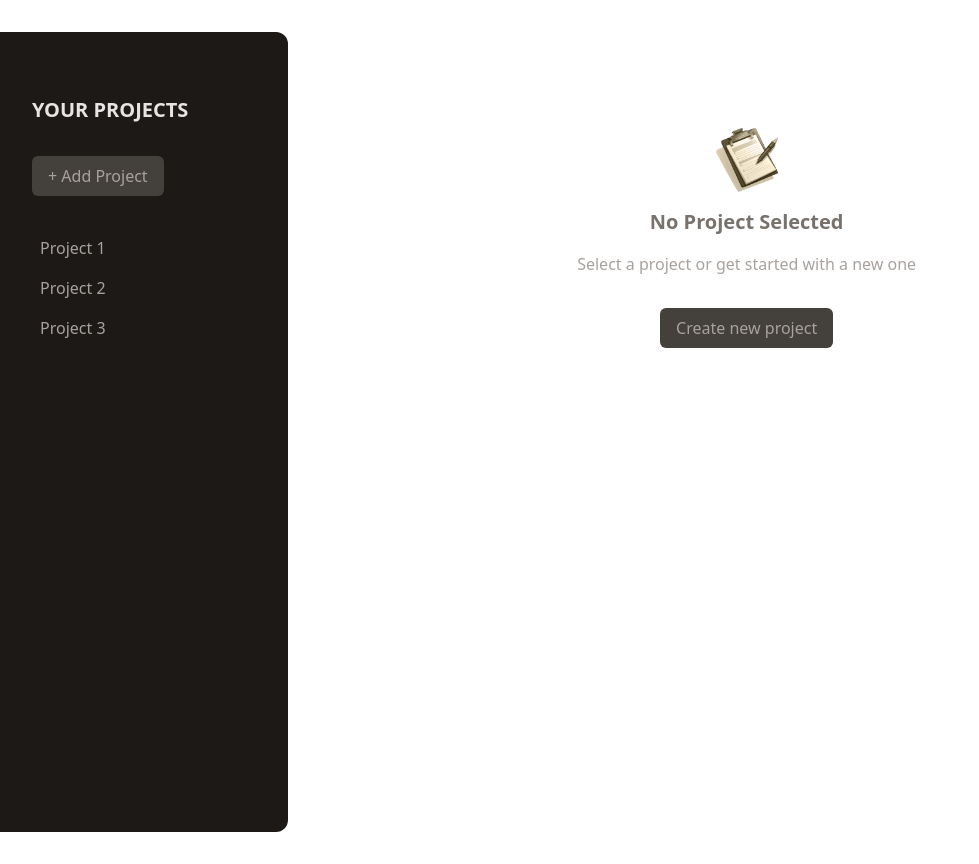
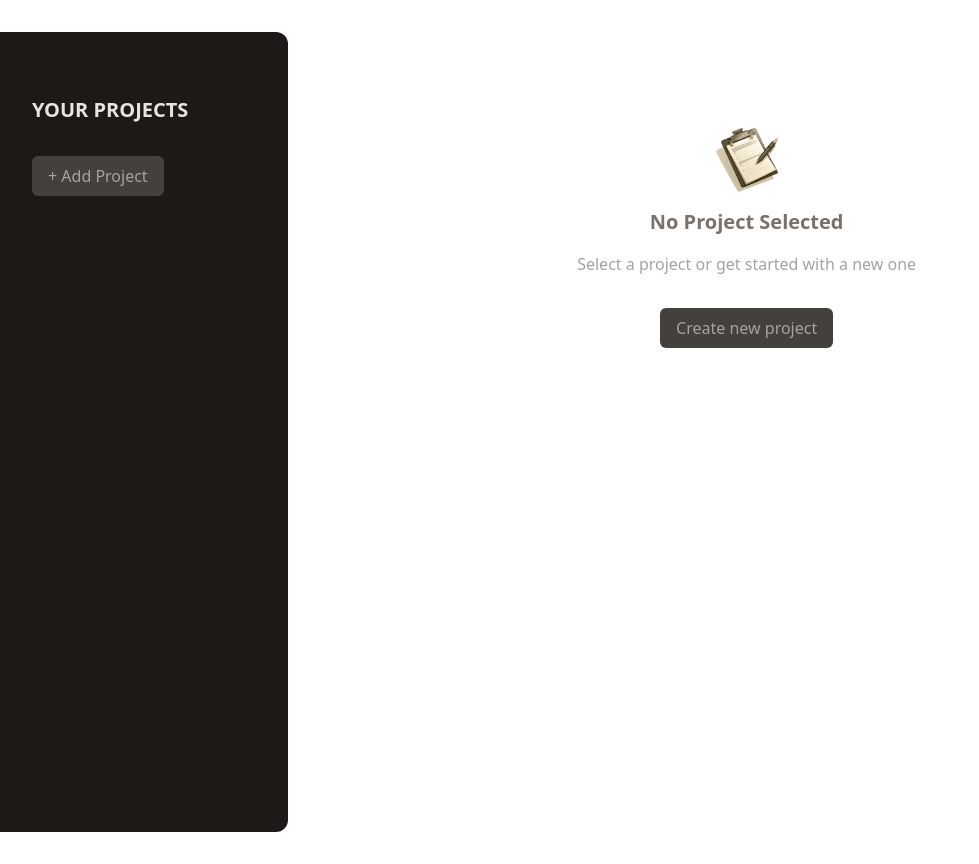
Before and after one commit to kazblacktopp/project-manager-app, a React (Vite) app: page / in a window 1280 px wide. Shown: the whole page, without its empty margins (0-979 px from the left). Built offline with nearby package versions, Linux system fonts and the light colour scheme.

Commit message:
Add handleProjectSelection function

```diff
--- a/src/App.jsx
+++ b/src/App.jsx
@@ -35,6 +35,10 @@ export default function App() {
 				projects: [...prevProjectData.projects, newProject],
 			};
 		});
+	}
+
+	function handleProjectSelection(selectedProject) {
+		alert(`You selected project: ${selectedProject.title}`);
 	}
 
 	function handleAddNewProject() {
@@ -86,9 +90,15 @@ export default function App() {
 
 	return (
 		<main className="h-screen my-8 flex gap-8">
-			<ProjectsSidebar onAddProject={handleAddNewProject} />
+			<ProjectsSidebar
+				projects={projectData.projects}
+				onAddProject={handleAddNewProject}
+				onSelectProject={handleProjectSelection}
+			/>
 			{content}
-			{!valueIsValid && <p>The input is NOT valid!</p>}
+			{!valueIsValid && (
+				<p className="text-red-600">The input is NOT valid!</p>
+			)}
 		</main>
 	);
 }
--- a/src/components/ProjectsSidebar.jsx
+++ b/src/components/ProjectsSidebar.jsx
@@ -1,6 +1,10 @@
 import Button from './Button';
 
-export default function ProjectsSidebar({ onAddProject }) {
+export default function ProjectsSidebar({
+	projects,
+	onAddProject,
+	onSelectProject,
+}) {
 	return (
 		<aside className="w-1/3 px-8 py-16 bg-stone-900 text-stone-50 md:w-72 rounded-r-xl">
 			<h2 className="mb-8 font-bold uppercase md:text-xl text-stone-200">
@@ -8,21 +12,18 @@ export default function ProjectsSidebar({ onAddProject }) {
 			</h2>
 			<Button onClick={onAddProject}>+ Add Project</Button>
 			<ul className="mt-8">
-				<li>
-					<button className="w-full text-left px-2 py-1 rounded-sm my-1 hover:text-stone-200 hover:bg-stone-800 text-stone-400">
-						Project 1
-					</button>
-				</li>
-				<li>
-					<button className="w-full text-left px-2 py-1 rounded-sm my-1 hover:text-stone-200 hover:bg-stone-800 text-stone-400">
-						Project 2
-					</button>
-				</li>
-				<li>
-					<button className="w-full text-left px-2 py-1 rounded-sm my-1 hover:text-stone-200 hover:bg-stone-800 text-stone-400">
-						Project 3
-					</button>
-				</li>
+				{projects.map(project => {
+					return (
+						<li>
+							<button
+								onClick={() => onSelectProject(project)}
+								className="w-full text-left px-2 py-1 rounded-sm my-1 hover:text-stone-200 hover:bg-stone-800 text-stone-400"
+							>
+								{project.title}
+							</button>
+						</li>
+					);
+				})}
 			</ul>
 		</aside>
 	);
```
